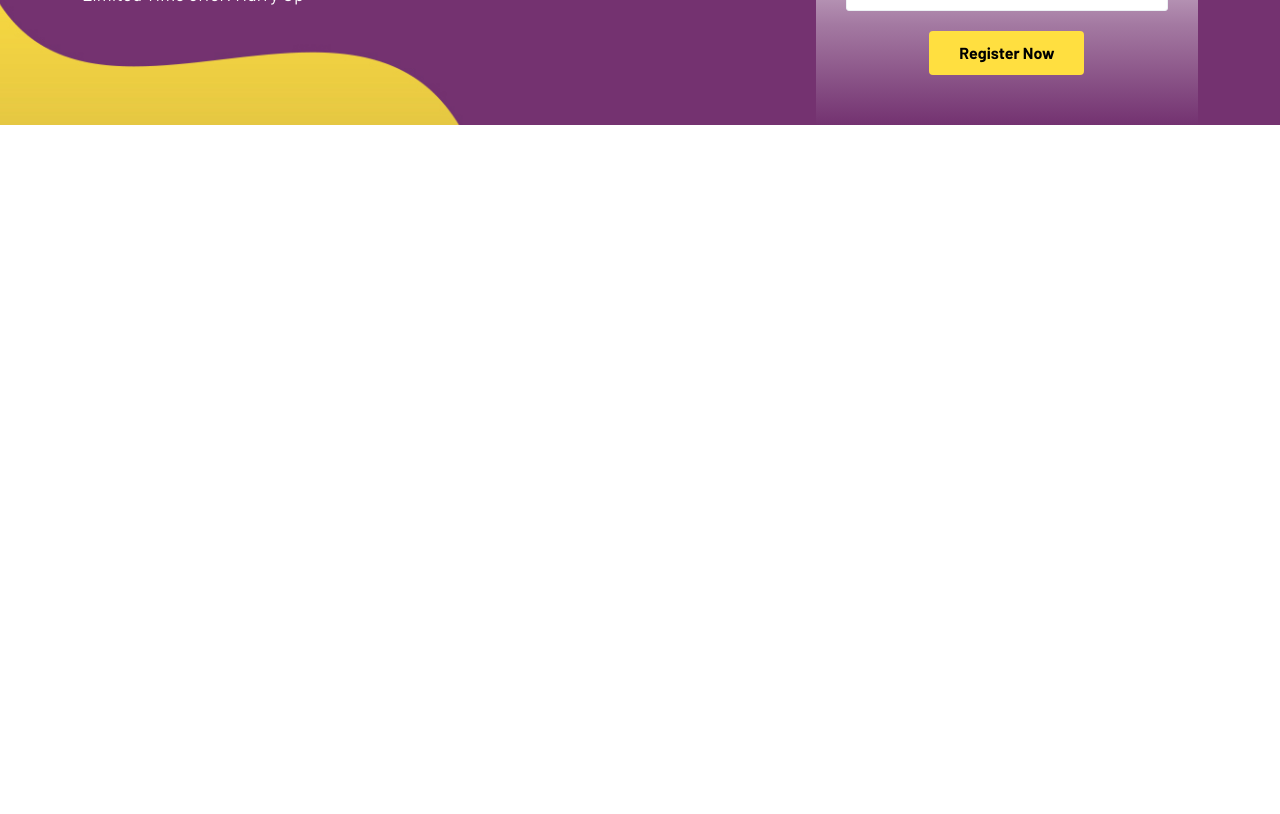
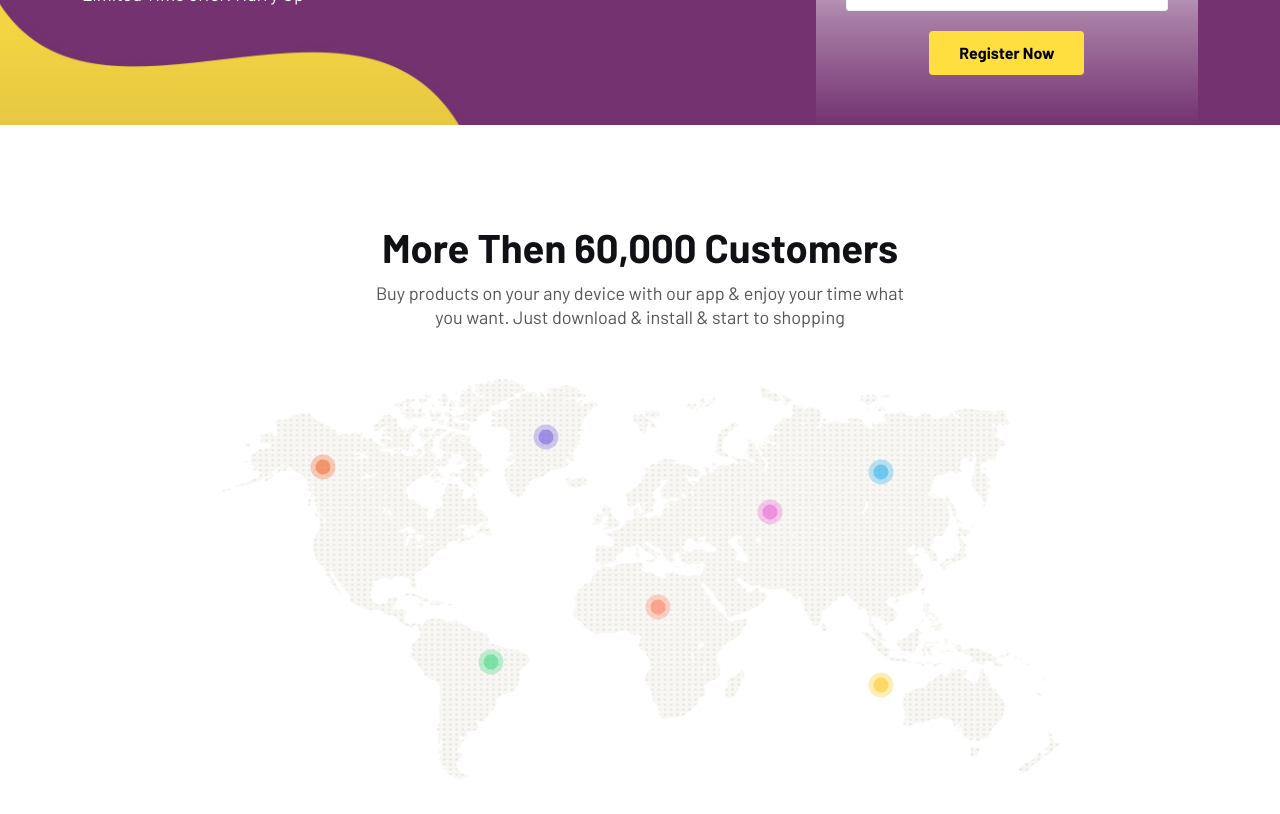
Before and after one commit to sumondeveloper/Digital-Shop, a React (Vite) app: page / in a window 1280 px wide. Shown: the part 3100-3914 px from the top of the page. Before the commit the page ends 3225 px from the top, so only its background shows below. Built offline with nearby package versions, Linux system fonts and the light colour scheme.

Commit message:
map section add to the website

```diff
--- /dev/null
+++ b/src/pages/about/AboutUs.jsx
@@ -0,0 +1,4 @@
+const AboutUs = () => {
+  return <div>AboutUs</div>;
+};
+export default AboutUs;
--- a/src/pages/home/Home.jsx
+++ b/src/pages/home/Home.jsx
@@ -1,6 +1,7 @@
 import Banner from "../../components/banner/Banner";
 import Catagory from "../catagory/Catagory";
 import CategoryProducts from "../catagory/CategoryProducts";
+import LocationSprade from "../locationsprade/LocationSprade";
 import Ragister from "../register/Ragister";
 
 const Home = () => {
@@ -10,6 +11,7 @@
       <Catagory />
       <CategoryProducts />
       <Ragister />
+      <LocationSprade />
     </div>
   );
 };
--- /dev/null
+++ b/src/pages/locationsprade/LocationSprade.jsx
@@ -0,0 +1,74 @@
+import { Link } from "react-router-dom";
+
+const title = "More Then 60,000 Customers";
+
+const desc =
+  "Buy products on your any device with our app & enjoy your time what you want. Just download & install & start to shopping";
+
+const clientsList = [
+  {
+    imgUrl: "/src/assets/images/clients/avater.jpg",
+    imgAlt: "education thumb rajibraj91 rajibraj",
+    text: "Join with Us",
+  },
+  {
+    imgUrl: "/src/assets/images/clients/avater.jpg",
+    imgAlt: "education thumb rajibraj91 rajibraj",
+    text: "Join with Us",
+  },
+  {
+    imgUrl: "/src/assets/images/clients/avater.jpg",
+    imgAlt: "education thumb rajibraj91 rajibraj",
+    text: "Join with Us",
+  },
+  {
+    imgUrl: "/src/assets/images/clients/avater.jpg",
+    imgAlt: "education thumb rajibraj91 rajibraj",
+    text: "Join with Us",
+  },
+  {
+    imgUrl: "/src/assets/images/clients/avater.jpg",
+    imgAlt: "education thumb rajibraj91 rajibraj",
+    text: "Join with Us",
+  },
+  {
+    imgUrl: "/src/assets/images/clients/avater.jpg",
+    imgAlt: "education thumb rajibraj91 rajibraj",
+    text: "Join with Us",
+  },
+  {
+    imgUrl: "/src/assets/images/clients/avater.jpg",
+    imgAlt: "education thumb rajibraj91 rajibraj",
+    text: "Join with Us",
+  },
+];
+
+const LocationSprade = () => {
+  return (
+    <div className="clients-section  style-2 padding-tb">
+      <div className="container">
+        {/* header section */}
+        <div className="section-header text-center">
+          <h2 className="title">{title}</h2>
+          <p>{desc}</p>
+        </div>
+        {/* main content */}
+        <div className="section-wrapper">
+          <div className="clients">
+            {clientsList.map((item, index) => (
+              <div key={index} className="client-list">
+                <Link to={"/sign-up"} className="client-content">
+                  <span>{item.text}</span>
+                </Link>
+                <div className="client-thumb">
+                  <img src={item.imgUrl} alt="" />
+                </div>
+              </div>
+            ))}
+          </div>
+        </div>
+      </div>
+    </div>
+  );
+};
+export default LocationSprade;
```
